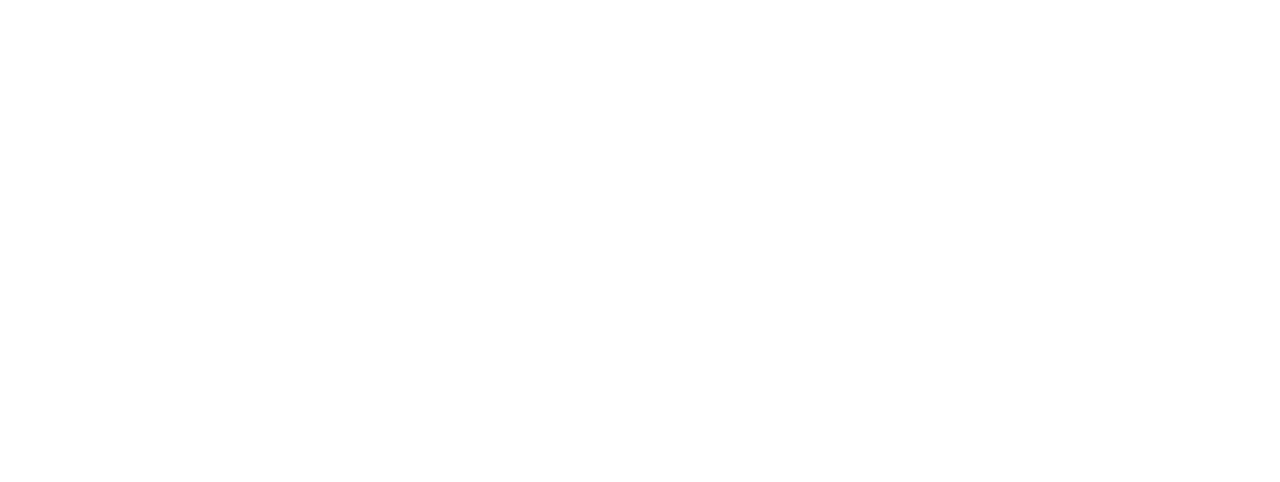
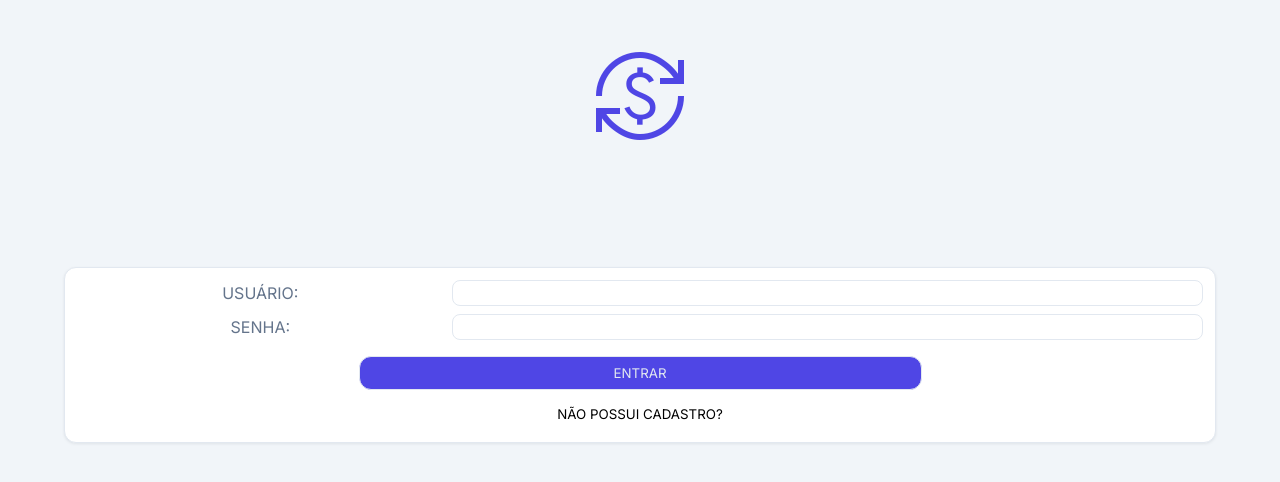
Before and after one commit to Thales-Chaves98/ControleFinanceiro, a plain HTML site: page index.html in a window 1280 px wide. Drawn offline with nearby package versions, Linux system fonts and the light colour scheme.

Commit message:
finalizando html e css - tela de login

```diff
--- a/assets/css/base/variables.css
+++ b/assets/css/base/variables.css
@@ -1,12 +1,15 @@
 :root{
-    --primary-color: #2563eb;
-    --background: #f8fafc;
-    --card: #ffffff;
-    --primary-text: #1e293b;
+    --color-bg: #f1f5f9;
+    --card-primary: #ffffff;
+    --card-secondary: #f8fafc;
+    --primary-text: #0f172a;
     --secondary-text: #64748b;
+    --primary-color: #4f46e5;
+    --primary-color-hover: #4338ca;
+    --color-accent: #06b6d4;
     --borders: #e2e8f0;
     --alert: #f59e0b;
-    --succes: #10b981;
+    --succes: #16a34a;
     --danger: #ef4444;
 
     --space-xs: 8px;
@@ -16,4 +19,5 @@
     --space-xl: 32px;
     --space-xx: 48px;
 
+    --shadow-card: 0 1px 3px rgba(15, 23, 42, 0.08);
 }
--- a/assets/css/main.css
+++ b/assets/css/main.css
@@ -2,3 +2,113 @@
 
 @import "base/reset.css";
 @import "base/variables.css";
+
+*{
+    font-family: "Inter", sans-serif;
+}
+
+body{
+    display: flex;
+    flex-direction: column;
+    align-items: center;
+
+    height: 100vh;
+
+    background: var(--color-bg);
+}
+header{
+    flex: 1;
+
+
+}
+header .logo{
+    color: var(--primary-color);
+
+    font-size: 6em;
+
+    margin-top: var(--space-xx);
+
+}
+
+
+main{
+    flex: 2;
+    margin: auto;
+    width: 90%;
+}
+
+.login-card{
+    background: var(--card-primary);
+    border: 1px solid var(--borders);
+    border-radius: var(--space-sm);
+    box-shadow: var(--shadow-card);
+}
+
+.login-form{
+    display: flex;
+    flex-direction: column;
+
+    padding: var(--space-sm);
+}
+
+.input-field{
+    display: flex;
+    align-items: center;
+
+    gap: var(--space-xs);
+}
+.input-field label{
+    flex: 1;
+
+    text-align: center;
+    color: var(--secondary-text);
+
+    margin-bottom: var(--space-xs);
+}
+.input-field input{
+    flex: 2;
+    margin-bottom: var(--space-xs);
+
+    border: 1px solid var(--borders);
+    border-radius: var(--space-xs);
+
+    padding: 4px var(--space-xs);
+
+    color: var(--primary-text);
+}
+.input-field input:focus{
+    outline: 2px solid var(--primary-color);
+}
+
+#login-btn{
+    background: var(--primary-color);
+    color: var(--borders);
+
+    border: 1px solid var(--borders);
+    border-radius: var(--space-sm);
+
+    width: 50%;
+
+    margin: var(--space-xs) auto;
+    padding: var(--space-xs);
+}
+#new-user-btn{
+    background: none;
+    border: none;
+
+    padding: var(--space-xs);
+    margin: auto;
+}
+#new-user-btn:hover{
+    color: var(--primary-color);
+
+    text-decoration: underline;
+}
+
+
+
+/* GLOBALS  */
+
+button, label, input{
+    cursor: pointer;
+}
--- a/index.html
+++ b/index.html
@@ -0,0 +1,35 @@
+<!DOCTYPE html>
+<html lang="pt-br">
+<head>
+    <meta charset="UTF-8">
+    <meta name="viewport" content="width=device-width, initial-scale=1.0">
+    <title>Controle Financeiro - Login</title>
+    <link rel="stylesheet" href="/assets/css/main.css">
+
+    <link rel="stylesheet" href="https://fonts.googleapis.com/css2?family=Material+Symbols+Outlined:opsz,wght,FILL,GRAD@20..48,100..700,0..1,-50..200" />
+</head>
+<body>
+    <header>
+        <span class="material-symbols-outlined logo">currency_exchange</span>
+        <!--<button id="toggle-theme"><span class="material-symbols-outlined">moon_stars</span></button>-->
+    </header>
+    <main>
+        <section class="login-card">
+            <form class="login-form">
+                <div class="input-field">
+                    <label for="input-username">USUÁRIO:</label>
+                    <input type="text" id="input-username">
+                </div>
+                <div class="input-field">
+                    <label for="input-password">SENHA:</label>
+                    <input type="text" id="input-password">
+                </div>
+                <button type="submit" id="login-btn">ENTRAR</button>
+                <button id="new-user-btn">NÃO POSSUI CADASTRO?</button>
+            </form>
+        </section>
+
+
+    </main>
+</body>
+</html>
```
